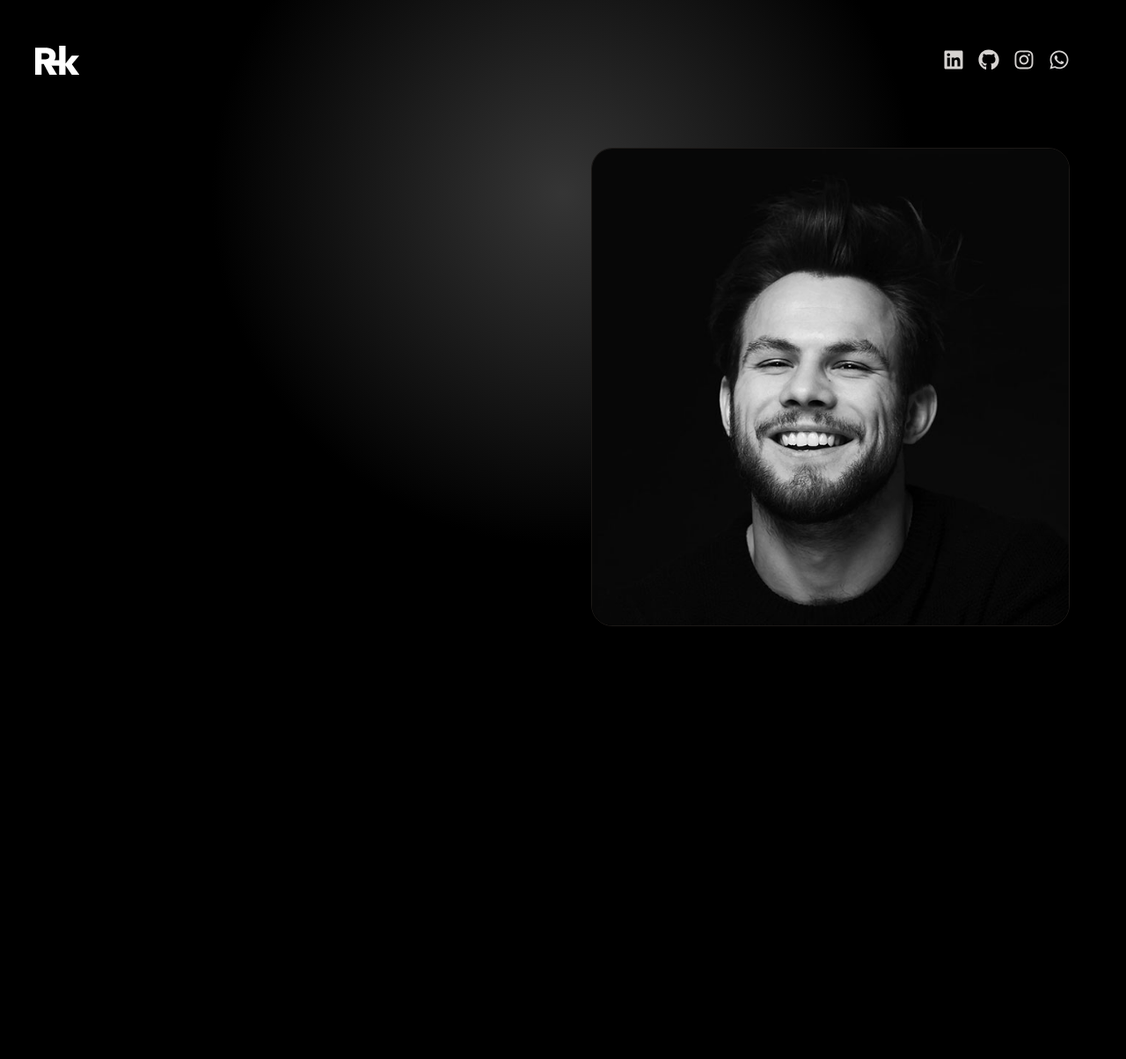
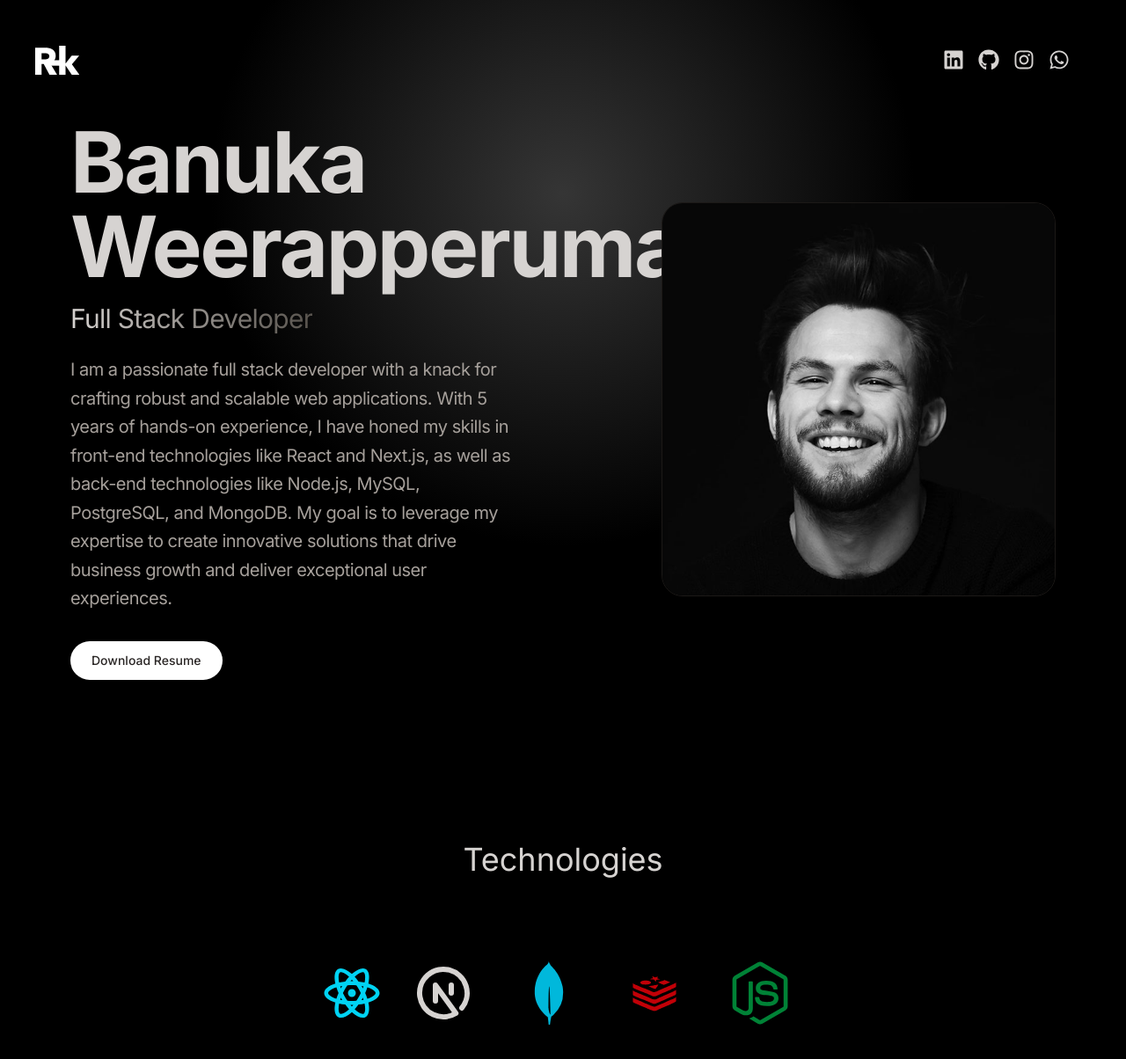
Before and after one commit to BanukaWeerapperuma/Portfolio, a React (Vite) app: page / in a window 1280 px wide. Shown: the top 1204 px of the page at 88% size. Before the commit the page ends 904 px from the top, so only its background shows below. Built offline with nearby package versions, Linux system fonts and the light colour scheme.

Commit message:
hero and MyTech

```diff
--- a/src/App.jsx
+++ b/src/App.jsx
@@ -1,4 +1,5 @@
 import Hero from "./Components/Hero";
+import My_Tech from "./Components/My_Tech";
 import Navbar from "./Components/Navbar";
 
 const App = () => {
@@ -33,6 +34,7 @@ const App = () => {
       <div className="container mx-auto px-8">
         <Navbar />
         <Hero/>
+        <My_Tech/>
       </div>
 
     </div>
--- a/src/Components/Hero.jsx
+++ b/src/Components/Hero.jsx
@@ -1,19 +1,63 @@
-import profilePic from "../assets/Profile.webp"
+import profilePic from "../assets/Profile.webp";
+import CV from "../assets/banuka_weerapperuma.pdf";
+import { HERO_CONTENT } from "../constants";
+
 const Hero = () => {
   return (
-    <div className="pb-4 lg:mb-36">
-        <div className="flex flex-wrap lg:flex-row-reverse">
-            <div className="w-full lg:w-1/2">
-                <div className="flex justify-center lg:p-8">
-                    <img src={profilePic} alt="profile"  className="border border-stone-900 rounded-3xl " />
-                </div>
-            </div>
-            <div className="w-full lg:w-1/2">
-                <div className="flex flex-col items-center lg:items-start mt-10 "></div>
-            </div>
+    <section className="pb-10 lg:mb-36">
+      <div className="container mx-auto px-6 lg:px-12">
+
+        {/* Layout */}
+        <div className="flex flex-col items-center gap-10 lg:flex-row-reverse lg:items-center">
+
+          {/* Profile Image (TOP on mobile) */}
+          <div className="w-full lg:w-1/2 flex justify-center lg:justify-end">
+            <img
+              src={profilePic}
+              alt="profile"
+              className="border border-stone-900 rounded-3xl max-w-xs sm:max-w-sm lg:max-w-md"
+            />
+          </div>
+
+          {/* Text Content */}
+          <div className="w-full lg:w-1/2 flex flex-col items-center lg:items-start text-center lg:text-left">
+
+            <h1 className="
+              text-4xl
+              sm:text-5xl
+              lg:text-7xl
+              xl:text-8xl
+              font-bold
+              tracking-tight
+              max-w-xl
+              lg:max-w-none
+            ">
+              Banuka Weerapperuma
+            </h1>
+
+            <span className="mt-4 bg-gradient-to-r from-stone-300 to-stone-600 bg-clip-text text-2xl sm:text-3xl tracking-tight text-transparent">
+              Full Stack Developer
+            </span>
+
+            <p className="mt-6 max-w-lg text-lg sm:text-xl leading-relaxed tracking-tight text-stone-400">
+              {HERO_CONTENT}
+            </p>
+
+            <a
+              href={CV}
+              target="_blank"
+              rel="noopener noreferrer"
+              download
+              className="mt-8 inline-block rounded-full bg-white px-6 py-3 text-sm font-medium text-stone-800 hover:bg-stone-200 transition"
+            >
+              Download Resume
+            </a>
+
+          </div>
         </div>
-    </div>
-  )
-}
+      </div>
+    </section>
+  );
+};
 
-export default Hero
+export default Hero;
--- /dev/null
+++ b/src/Components/My_Tech.jsx
@@ -0,0 +1,34 @@
+import React from 'react'
+import { DiRedis } from 'react-icons/di'
+import { FaNode, FaNodeJs } from 'react-icons/fa'
+import { RiReactjsLine } from 'react-icons/ri'
+import { SiMongodb } from 'react-icons/si'
+import { TbBrandNextjs } from 'react-icons/tb'
+
+const My_Tech = () => {
+  return (
+    <div className="pb-24">
+        <h2 className="my-20 text-center text-4xl">Technologies</h2>
+        <div className="flex flex-warp items-center justify-center gap-4">
+            <div>
+                <RiReactjsLine className="text-7xl text-cyan-400"/>
+            </div>
+
+            <div className="p-4">
+                <TbBrandNextjs className="text-7xl"/>
+            </div>
+            <div className="p-4">
+                <SiMongodb className='text-7xl text-cyan-500'/>
+            </div>
+            <div className="p-4">
+                <DiRedis className='text-7xl text-red-700'/>
+            </div>
+            <div className="p-4">
+                <FaNodeJs className='text-7xl text-green-700'/>
+            </div>
+            </div>
+    </div>
+  )
+}
+
+export default My_Tech
```
Also changed, not shown: 1 other file (tests, documents, lock files or other folders).
